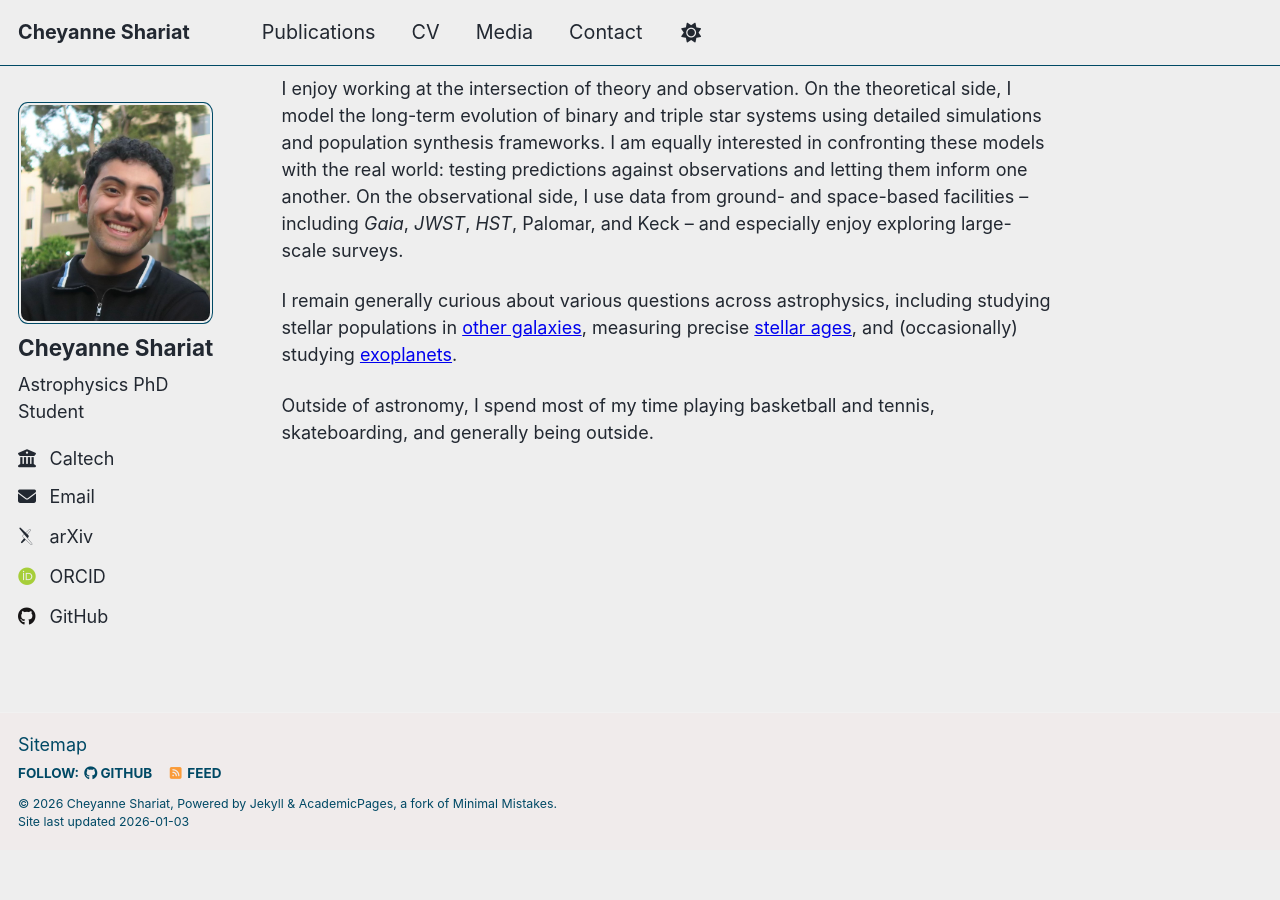
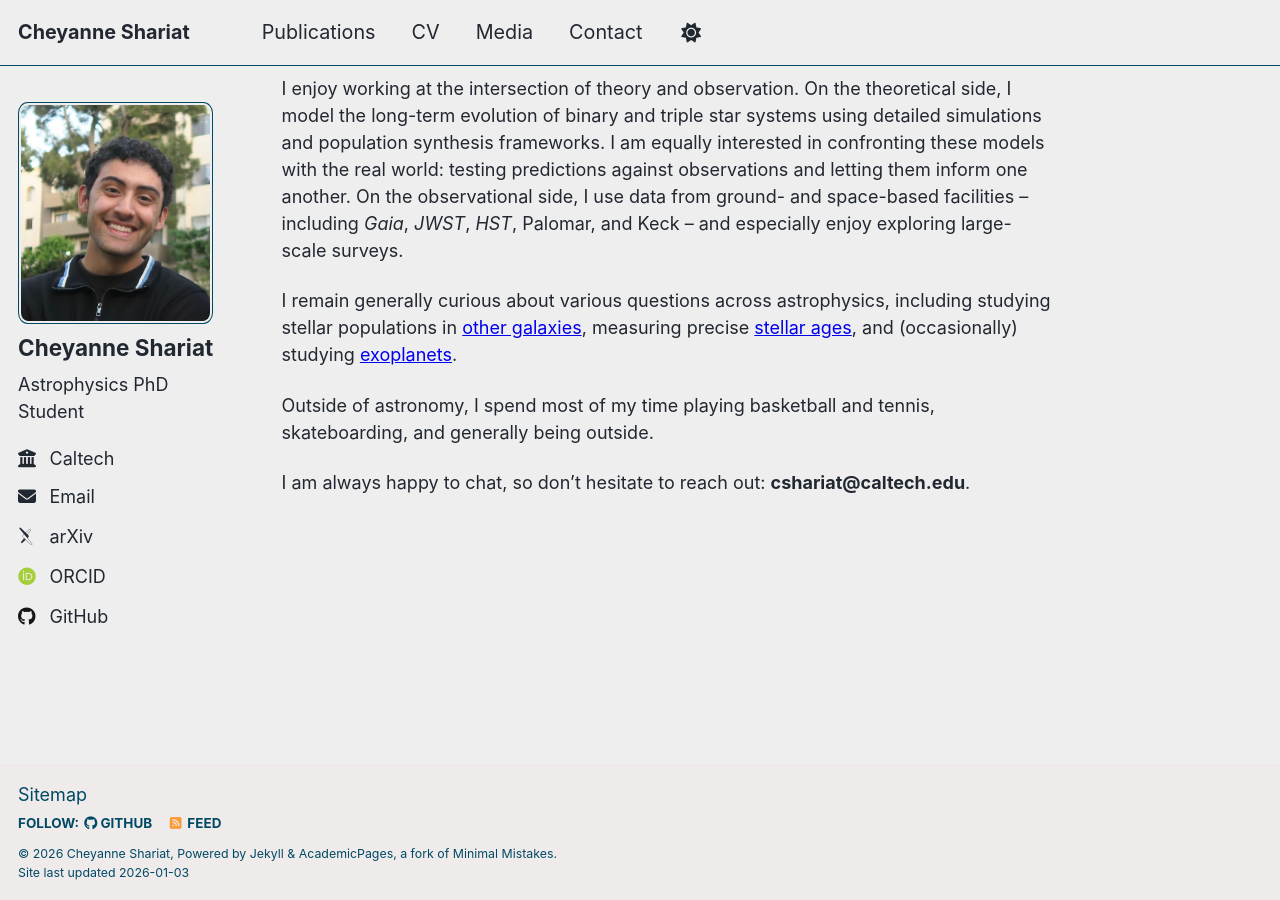
Before and after one commit to cheyanneshariat/cheyanneshariat.github.io, a Jekyll site: the page built from _pages/about.md, in a window 1280 px wide and 900 px high, scrolled down 903 px. Built offline with Jekyll 4.4.1, drawn with Linux system fonts in a browser that asks for light colours; some web fonts are replaced; a script that is not in the unit is left out; before the commit the page ends 1753 px from its top, so only the background shows below that.

Commit message:
Include email for contact on about page
Added contact information for outreach.

```diff
--- a/_pages/about.md
+++ b/_pages/about.md
@@ -23,3 +23,5 @@ I enjoy working at the intersection of theory and observation. On the theoretica
 I remain generally curious about various questions across astrophysics, including studying stellar populations in [other galaxies](https://ui.adsabs.harvard.edu/abs/2025arXiv250904555S/abstract), measuring precise [stellar ages](https://ui.adsabs.harvard.edu/abs/2025arXiv251008675S/abstract), and (occasionally) studying [exoplanets](https://ui.adsabs.harvard.edu/abs/2024ApJ...964L..13S/abstract).
 
 Outside of astronomy, I spend most of my time playing basketball and tennis, skateboarding, and generally being outside.
+
+I am always happy to chat, so don’t hesitate to reach out: **cshariat@caltech.edu**.
```
